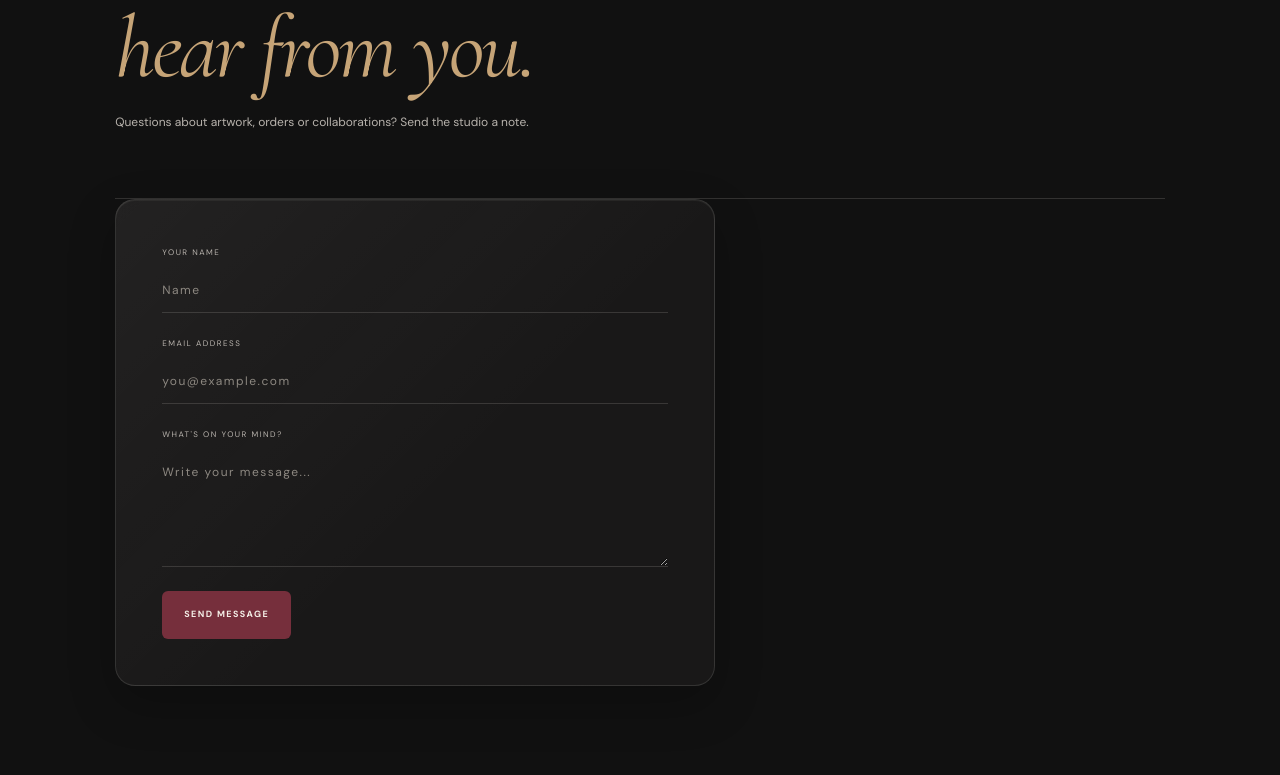
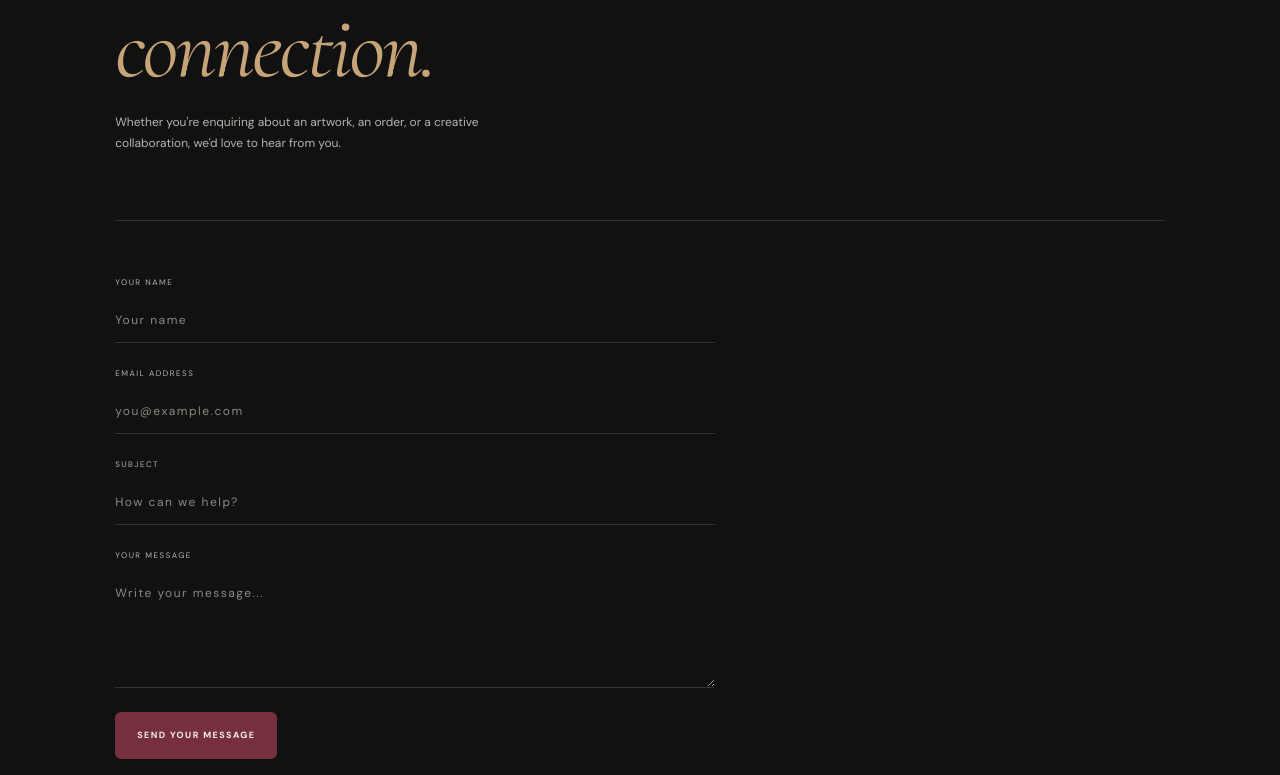
Before and after one commit to saroshkhan12/the-sm-studios, a Next.js app: page /contact in a window 1280 px wide. Shown: the part 325-1100 px from the top of the page. Built offline with nearby package versions, Linux system fonts and the light colour scheme.

Commit message:
Refresh contact page copy and form fields

```diff
--- a/src/app/contact/page.tsx
+++ b/src/app/contact/page.tsx
@@ -11,15 +11,15 @@ export default function Contact() {
   const reduceMotion = useReducedMotion();
 
   return (
-    <div className="page-shell">
+    <div className="page-shell contact-page">
       <ScrollReveal className="page-hero" variant="fadeDown">
         <span className="eyebrow">START A CONVERSATION</span>
-        <h1>We&apos;d love to<br /><em>hear from you.</em></h1>
-        <p>Questions about artwork, orders or collaborations? Send the studio a note.</p>
+        <h1>Let&apos;s create a<br /><em>connection.</em></h1>
+        <p>Whether you&apos;re enquiring about an artwork, an order, or a creative collaboration, we&apos;d love to hear from you.</p>
       </ScrollReveal>
 
       <m.form
-        className="contact-form glass-surface"
+        className="contact-form contact-form-premium"
         onSubmit={(event) => {
           event.preventDefault();
           setSent(true);
@@ -31,18 +31,22 @@ export default function Contact() {
       >
         <m.label variants={reduceMotion ? undefined : staggerItem}>
           YOUR NAME
-          <input required placeholder="Name" />
+          <input name="name" autoComplete="name" required placeholder="Your name" />
         </m.label>
         <m.label variants={reduceMotion ? undefined : staggerItem}>
           EMAIL ADDRESS
-          <input type="email" required placeholder="you@example.com" />
+          <input name="email" type="email" autoComplete="email" required placeholder="you@example.com" />
         </m.label>
         <m.label variants={reduceMotion ? undefined : staggerItem}>
-          WHAT&apos;S ON YOUR MIND?
-          <textarea required rows={5} placeholder="Write your message..." />
+          SUBJECT
+          <input name="subject" required placeholder="How can we help?" />
+        </m.label>
+        <m.label variants={reduceMotion ? undefined : staggerItem}>
+          YOUR MESSAGE
+          <textarea name="message" required rows={5} placeholder="Write your message..." />
         </m.label>
         <m.div variants={reduceMotion ? undefined : staggerItem}>
-          <MotionButton type="submit" className="btn btn-dark">SEND MESSAGE </MotionButton>
+          <MotionButton type="submit" className="btn btn-dark">SEND YOUR MESSAGE</MotionButton>
         </m.div>
         <AnimatePresence initial={false}>
           {sent && (
```
